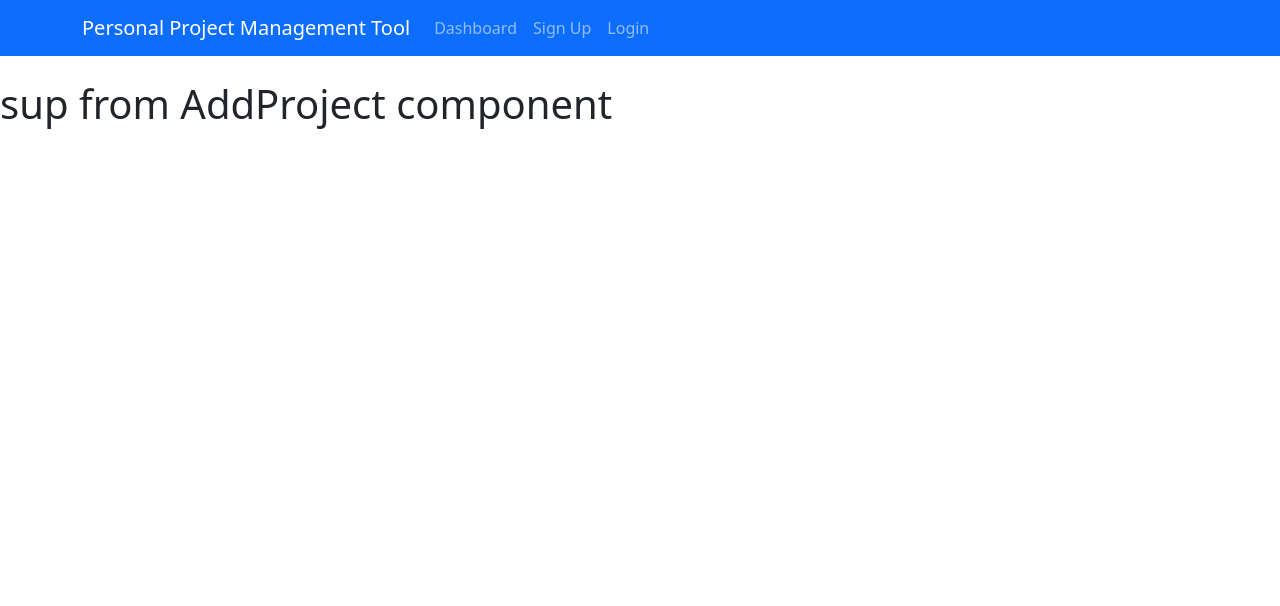
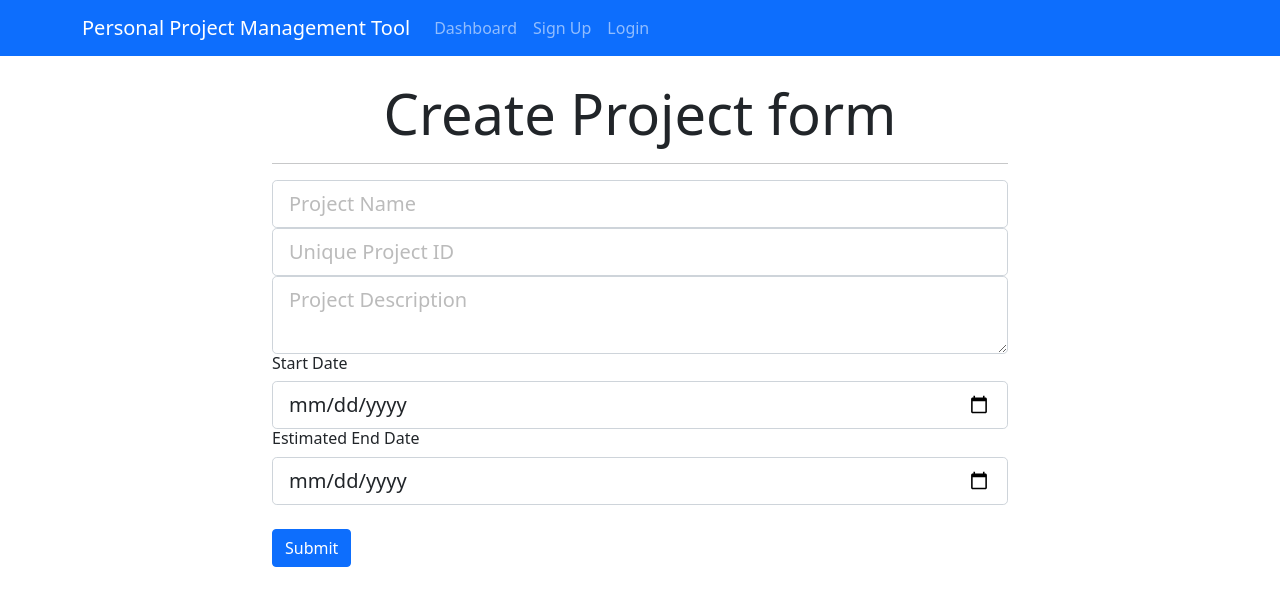
Before and after one commit to jon424/PPMTool-Fullstack-React-Springboot, a React (Create React App) app in the folder ppmtool-react-client/: page /addProject in a window 1280 px wide. Shown: the top 606 px of the page. Built offline with nearby package versions, Linux system fonts and the light colour scheme.

Commit message:
hooking up a react form

```diff
--- a/ppmtool-react-client/src/components/Project/AddProject.js
+++ b/ppmtool-react-client/src/components/Project/AddProject.js
@@ -1,9 +1,98 @@
-import React from "react";
+import React, { useState } from "react";
 
 const AddProject = (props) => {
+  // "projectName": "UPDATED NAME!!!!!",
+  // "projectIdentifier": "ID20",
+  // "description": "description dawg234",
+  // "start_date": null,
+  // "end_date": null,
+  const [projectName, setProjectName] = useState("");
+  const [projectIdentifier, setProjectIdentifier] = useState("");
+  const [description, setDescription] = useState("");
+  const [startDate, setStartDate] = useState(Date);
+  const [endDate, setEndDate] = useState(Date);
+
+  const onSubmit = (e) => {
+    e.preventDefault();
+    const newProject = {
+      projectName: projectName,
+      projectIdentifier: projectIdentifier,
+      description: description,
+      startDate: startDate,
+      endDate: endDate,
+    };
+    console.log(newProject); //what react sends back to spring boot...
+  };
+
   return (
     <>
-      <h1>sup from AddProject component</h1>
+      <div className="register">
+        <div className="container">
+          <div className="row">
+            <div className="col-md-8 m-auto">
+              <h5 className="display-4 text-center">Create Project form</h5>
+              <hr />
+              <form onSubmit={onSubmit}>
+                <div className="form-group">
+                  <input
+                    type="text"
+                    className="form-control form-control-lg "
+                    placeholder="Project Name"
+                    name="projectName"
+                    value={projectName}
+                    onChange={(e) => setProjectName(e.target.value)}
+                  />
+                </div>
+                <div className="form-group">
+                  <input
+                    type="text"
+                    className="form-control form-control-lg"
+                    placeholder="Unique Project ID"
+                    name="projectIdentifier"
+                    value={projectIdentifier}
+                    onChange={(e) => setProjectIdentifier(e.target.value)}
+                  />
+                </div>
+
+                <div className="form-group">
+                  <textarea
+                    className="form-control form-control-lg"
+                    placeholder="Project Description"
+                    name="description"
+                    value={description}
+                    onChange={(e) => setDescription(e.target.value)}
+                  ></textarea>
+                </div>
+                <h6>Start Date</h6>
+                <div className="form-group">
+                  <input
+                    type="date"
+                    className="form-control form-control-lg"
+                    name="start_date"
+                    value={startDate}
+                    onChange={(e) => setStartDate(e.target.value)}
+                  />
+                </div>
+                <h6>Estimated End Date</h6>
+                <div className="form-group">
+                  <input
+                    type="date"
+                    className="form-control form-control-lg"
+                    name="end_date"
+                    value={endDate}
+                    onChange={(e) => setEndDate(e.target.value)}
+                  />
+                </div>
+
+                <input
+                  type="submit"
+                  className="btn btn-primary btn-block mt-4"
+                />
+              </form>
+            </div>
+          </div>
+        </div>
+      </div>
     </>
   );
 };
```
